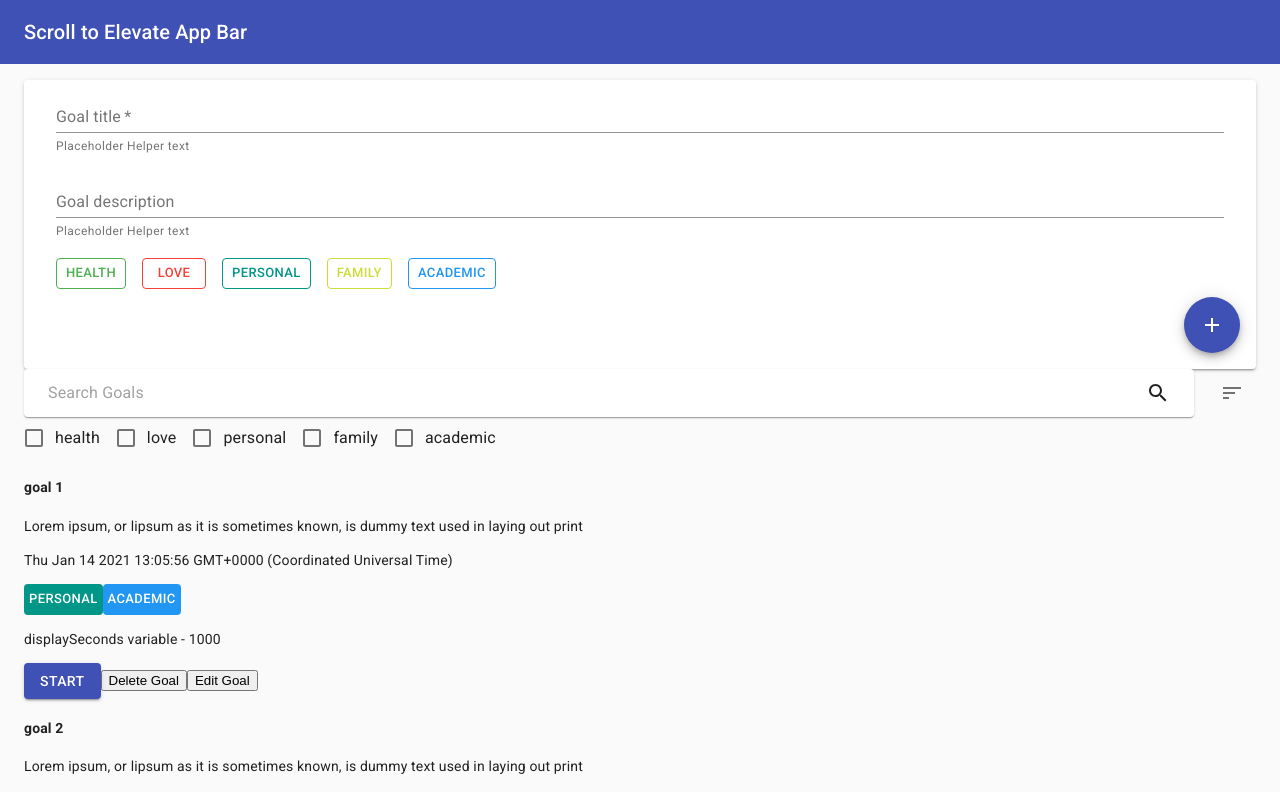
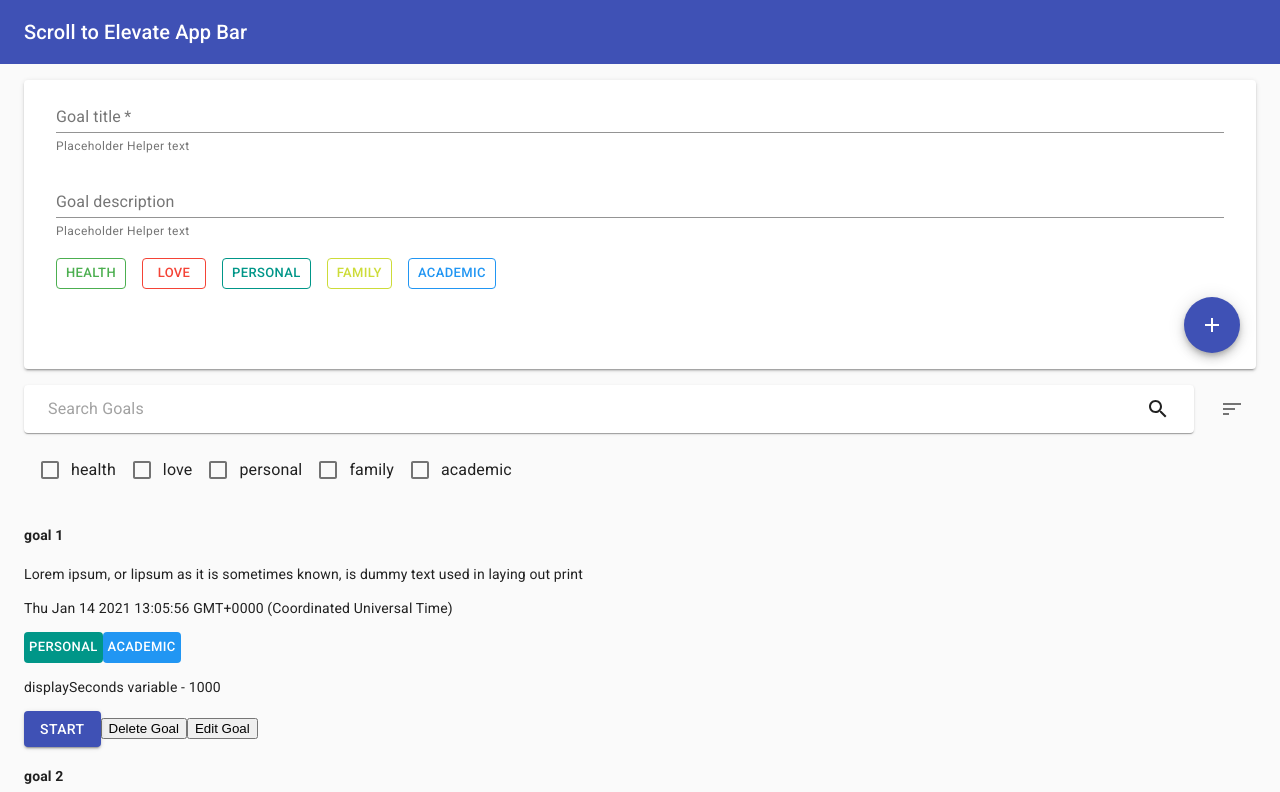
Before and after one commit to BhavyaCodes/get-it-done, a React (Create React App) app: page / in a window 1280 px wide. Shown: the top 792 px of the page. Built offline with nearby package versions, Linux system fonts and the light colour scheme.

Commit message:
finish styling filter and sort

```diff
--- a/src/components/GoalList.jsx
+++ b/src/components/GoalList.jsx
@@ -23,6 +23,7 @@ const useStyles = makeStyles((theme) => ({
   root: {
     paddingLeft: theme.spacing(0),
     paddingRight: theme.spacing(0),
+    paddingTop: theme.spacing(2),
   },
   searchFilterDiv: {
     display: "flex",
@@ -42,6 +43,9 @@ const useStyles = makeStyles((theme) => ({
   searchIconContainer: {
     display: "flex",
     alignItems: "center",
+  },
+  checkBoxContainer: {
+    padding: theme.spacing(2),
   },
 }));
 
@@ -136,11 +140,13 @@ function GoalList({ goals, setGoals, globalHashTags }) {
           <SortIcon />
         </IconButton>
       </div>
-      <SelectTagFilters
-        selectedHastagIds={selectedHastagIds}
-        setSelectedHashTagIds={setSelectedHashTagIds}
-        globalHashTags={globalHashTags}
-      />
+      <div className={classes.checkBoxContainer}>
+        <SelectTagFilters
+          selectedHastagIds={selectedHastagIds}
+          setSelectedHashTagIds={setSelectedHashTagIds}
+          globalHashTags={globalHashTags}
+        />
+      </div>
 
       <Menu
         id="long-menu"
```
